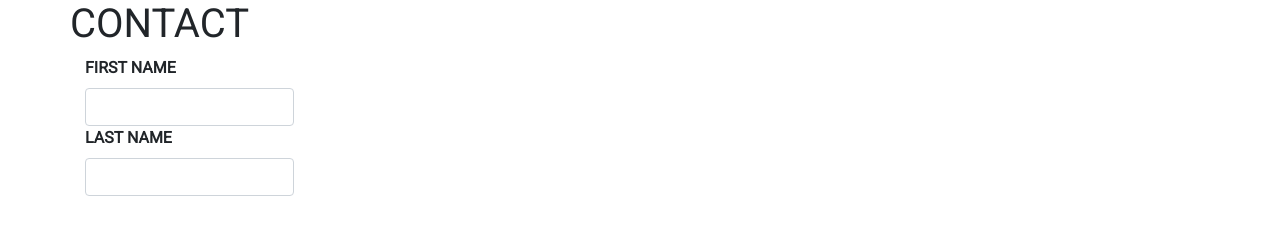
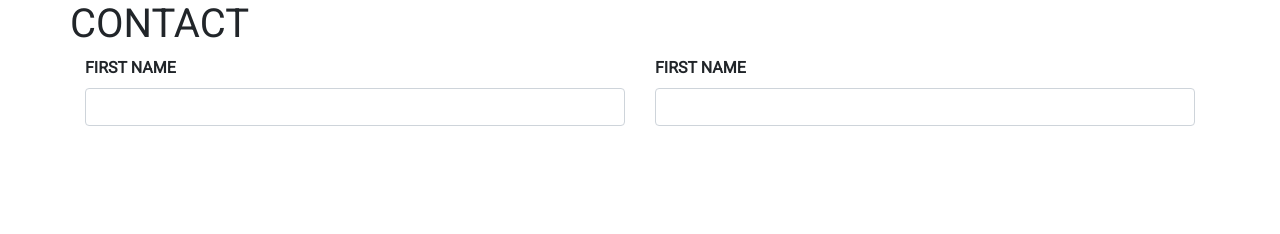
Before and after one commit to Matmans/OnsProject, a plain HTML site: page contact.html in a window 1280 px wide. Drawn offline with nearby package versions, Linux system fonts and the light colour scheme.

Commit message:
adjustment cols + rows

```diff
--- a/contact.html
+++ b/contact.html
@@ -25,17 +25,16 @@
         <div class="row">
             <h1>Contact</h1>
         </div>
+
         <div class="row">
-            <form action="#">
             <div class="col">
                 <label for="">First Name</label>
                     <input type="text" class="form-control">
             </div>
             <div class="col">
-                      <label for="">Last Name</label>
+                <label for="">First Name</label>
                     <input type="text" class="form-control">
             </div>
-            </form>
         </div>
 
 
```
Lines whose indentation alone changed are shown as unchanged.
